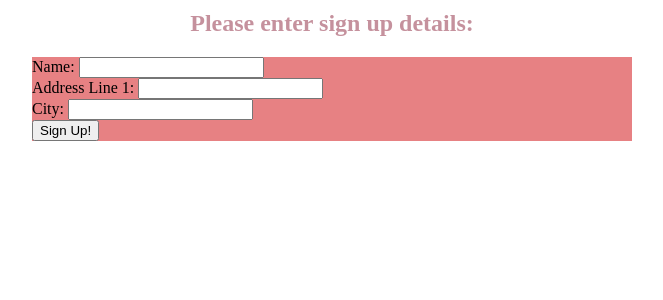
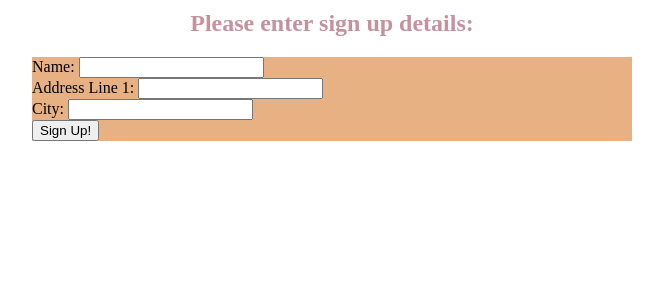
Before and after one commit to jyoansah/bostonhacks15, a PHP site: page /q/index.php in a window 1280 px wide. Shown: the top 300 px of the page, without its empty margins (308-971 px from the left). Run offline with PHP 8.4, Linux system fonts and the light colour scheme.

Commit message:
no message

```diff
--- a/q/index.css
+++ b/q/index.css
@@ -4,7 +4,7 @@ body{
 }
 
 form{
-    background-color: #E78183;
+    background-color: #E7B183;
     line-height: 20px;
 }
 
--- a/q/metricsPage.php
+++ b/q/metricsPage.php
@@ -14,6 +14,8 @@
             </span>
         </header>
         <p>Current Customer: #6</p>
+        <p>Number in line: 20</p>
+        <p>Average serve time: 3:00:22</p>
         <form action="<?php $_SERVER['PHP_SELF']?>" method="post">
             <input type="submit" value="Next" name="submit">
         </form>
```
